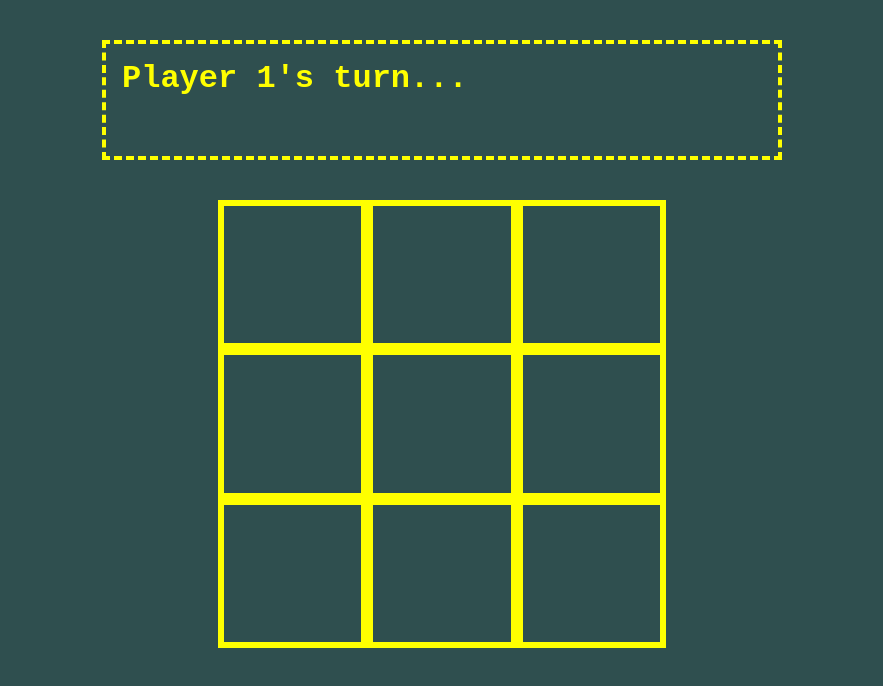
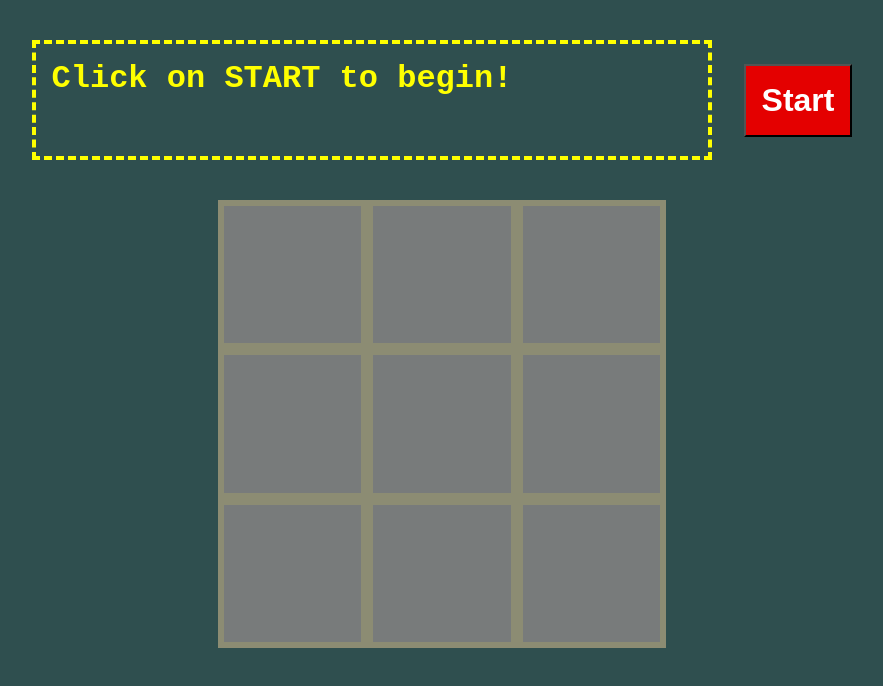
Before and after one commit to ShanHng/odin-tic-tac-toe, a plain HTML site: page index.html in a window 1280 px wide. Shown: the whole page, without its empty margins (198-1081 px from the left). Drawn offline with Linux system fonts and the light colour scheme.

Commit message:
Add start/restart feature and its button

```diff
--- a/index.html
+++ b/index.html
@@ -15,7 +15,12 @@
     />
   </head>
   <body>
-    <div class="result-box"></div>
+    <div class="control-panel">
+      <div class="result-box"></div>
+      <button class="start-button">Start</button>
+    </div>
     <div class="gameboard"></div>
+    <div class="gameboard-disable"></div>
+
   </body>
 </html>
--- a/script.js
+++ b/script.js
@@ -13,12 +13,9 @@ const cellFactory = () => {
 }
 
 const gameboard = (() => {
-  const board = []
+  let board = []
 
-  // fill gameboard with cells
-  for (let i = 0; i < 9; i++) {
-    board.push(cellFactory())
-  }
+  reset()
 
   function mark (index, player) {
     const cell = board[index]
@@ -42,7 +39,14 @@ const gameboard = (() => {
     return board[index].isMarked()
   }
 
-  return { mark, isCellMarked, toArray }
+  function reset () {
+    board = []
+    for (let i = 0; i < 9; i++) {
+      board.push(cellFactory())
+    }
+  }
+
+  return { mark, isCellMarked, toArray, reset }
 })()
 
 const playerFactory = (playerName, playerToken) => {
@@ -61,12 +65,16 @@ const gameController = (() => {
   let curPlayer = ''
   let winner = ''
   let result = ''
+  let hasGameStarted = false
 
-  const getWinningMessage = () => `${winner.getName()} has won the game!`
+  const getWinningMessage = () =>
+    `${winner.getName()} has won the game! Click START to replay!`
 
   const getTurnMessage = () => `${curPlayer.getName()}'s turn...`
 
   const getDrawMessage = () => "Game has ended. It's a draw!"
+
+  const getStartMessage = () => 'Click on START to begin!'
 
   const changePlayer = () => {
     isPlayerOneTurn = !isPlayerOneTurn
@@ -75,7 +83,7 @@ const gameController = (() => {
   }
 
   const playMove = number => {
-    if (!gameboard.isCellMarked(number) && !winner) {
+    if (!gameboard.isCellMarked(number) && !winner && hasGameStarted) {
       gameboard.mark(number, curPlayer)
 
       const currentBoard = gameboard.toArray()
@@ -88,6 +96,7 @@ const gameController = (() => {
           result === 'DRAW' ? getDrawMessage() : getWinningMessage(),
           true
         )
+        screenController.showGameboardCover(true)
         return
       }
 
@@ -110,21 +119,38 @@ const gameController = (() => {
     )
   }
 
-  function start () {
-    curPlayer = playerOne
-    screenController.updateResultBox(getTurnMessage(), false)
-    screenController.initializeBoard()
+  function run () {
+    screenController.updateResultBox(getStartMessage(), false)
+    screenController.initializeElements()
+    screenController.showGameboardCover(true)
   }
 
-  return { playMove, start }
+  function startGame () {
+    // reset internal gameboard state and clearing the screen
+    gameboard.reset()
+    screenController.updateGameboard(gameboard.toArray(), false)
+    screenController.showGameboardCover(false)
+
+    hasGameStarted = true
+    curPlayer = playerOne
+    winner = ''
+    screenController.updateResultBox(getTurnMessage(), false)
+  }
+
+  return { playMove, startGame, run }
 })()
 
 const screenController = (() => {
   const resultBox = document.querySelector('.result-box')
   const board = document.querySelector('.gameboard')
+  const startButton = document.querySelector('.start-button')
+  const gameboardCover = document.querySelector('.gameboard-disable')
 
-  // initialize board with grids
-  const initializeBoard = () => {
+  const showGameboardCover = force => {
+    gameboardCover.style.display = force ? 'block' : 'none'
+  }
+
+  const initializeElements = () => {
     for (let i = 0; i < 9; i++) {
       const grid = document.createElement('div')
       grid.className = 'grid'
@@ -133,6 +159,7 @@ const screenController = (() => {
       })
       board.append(grid)
     }
+    startButton.addEventListener('click', () => gameController.startGame())
   }
 
   const updateGameboard = board => {
@@ -147,6 +174,8 @@ const screenController = (() => {
         grid.innerHTML = '<i class="fa-solid fa-x"></i>'
         continue
       }
+
+      grid.innerHTML = ''
     }
   }
 
@@ -160,7 +189,12 @@ const screenController = (() => {
     }
   }
 
-  return { initializeBoard, updateGameboard, updateResultBox }
+  return {
+    initializeElements,
+    updateGameboard,
+    updateResultBox,
+    showGameboardCover
+  }
 })()
 
-gameController.start()
+gameController.run()
--- a/style.css
+++ b/style.css
@@ -10,7 +10,13 @@ body {
   flex-direction: column;
   align-items: center;
   gap: 5vh;
-  padding: 5vh;
+  margin: 5vh;
+  position: relative;
+}
+
+.control-panel {
+  display: flex;
+  gap: 2rem;
 }
 
 .gameboard {
@@ -49,7 +55,6 @@ i.fa-solid {
   color: rgb(248, 76, 76);
 }
 
-
 /* Code reuse for flash animation from https://www.tutorialspoint.com/css/css_animation_flash.htm */
 .flash {
   -webkit-animation-duration: 0.5s;
@@ -72,3 +77,27 @@ i.fa-solid {
     opacity: 0;
   }
 }
+
+.gameboard-disable {
+  width: 35vw;
+  height: 35vw;
+  background-color: gray;
+  position: absolute;
+  top: calc(2.5rem + 15vh);
+  opacity: 0.9;
+  z-index: 5;
+}
+
+.start-button {
+  color: white;
+  font-weight: bolder;
+  background-color: rgb(228, 0, 0);
+  font-size: 2rem;
+  padding: 1rem;
+  outline: none;
+  align-self: center;
+}
+
+.start-button:active {
+  opacity: 0.7;
+}
```
